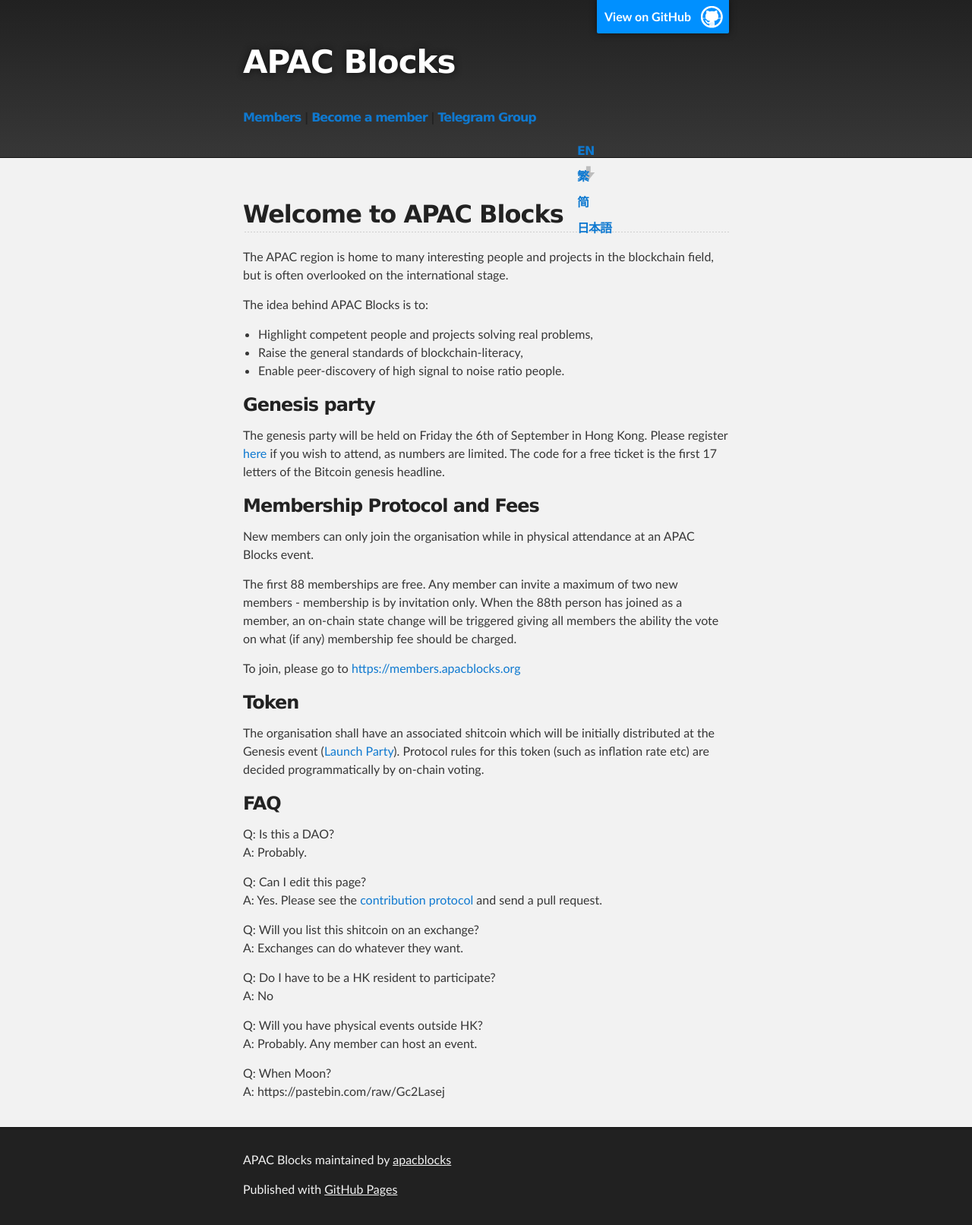
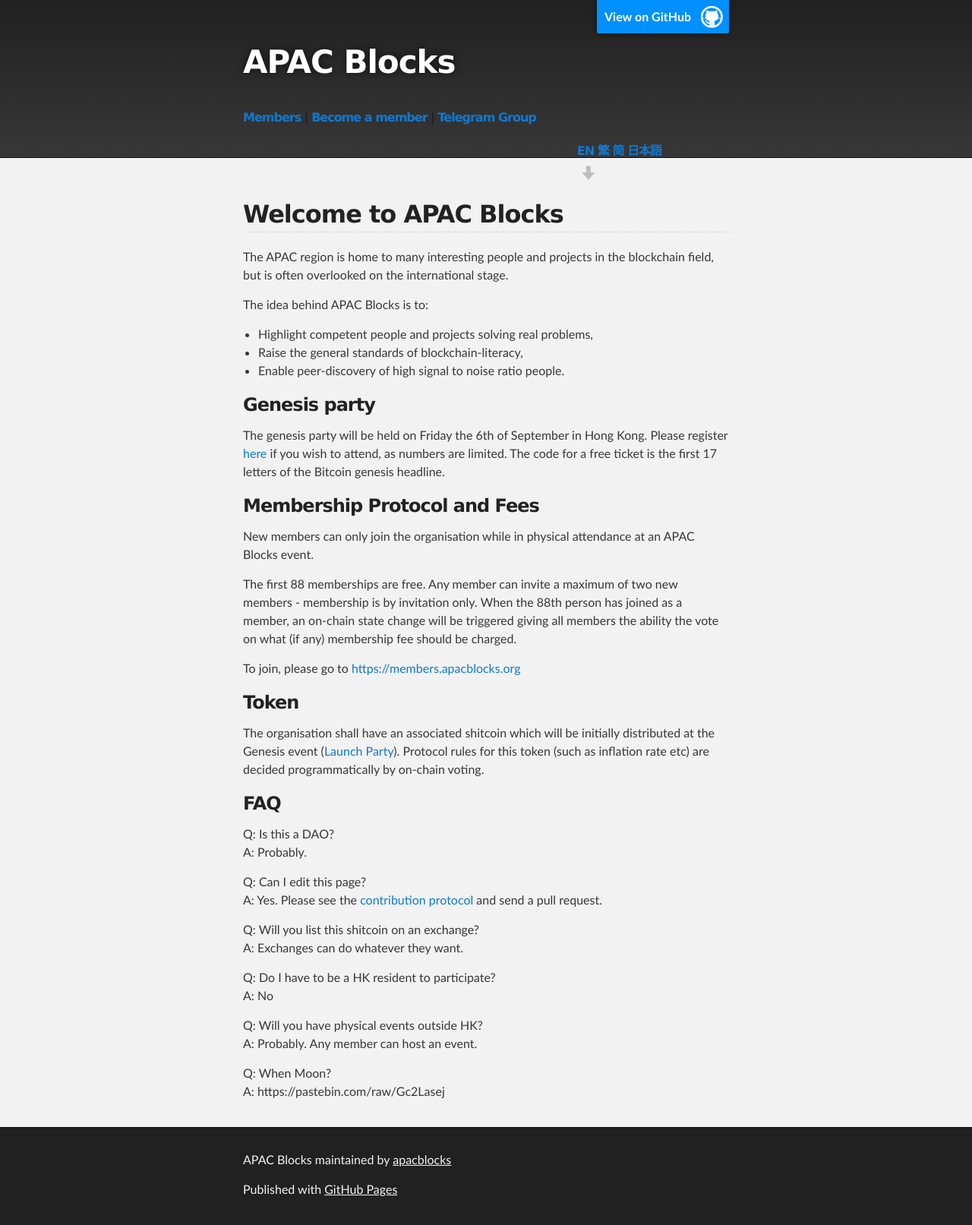
Before and after one commit to apacblocks/apacblocks.org, a Jekyll site: the page built from index.md, in a window 1280 px wide. Shown: the whole page at 76% size. Built offline with Jekyll 4.4.1, drawn with Linux system fonts in a browser that asks for light colours; the repository's description, which GitHub fills in, is left out; our own code applies the rules of GitHub Pages for plain Markdown files.

```diff
--- a/_layouts/default.html
+++ b/_layouts/default.html
@@ -31,10 +31,10 @@
           {% endif %}
           {% if site.show_language %}
             <section id="downloads">
-              <h6><a href="/">EN</a></h6>
-              <h6><a href="cnt">繁</a></h6>
-              <h6><a href="cns">简</a></h6>
-              <h6><a href="jp">日本語</a></h6>
+              <h6><a href="/">EN</a>
+              <a href="cnt">繁</a>
+              <a href="cns">简</a>
+              <a href="jp">日本語</a></h6>
             </section>
           {% endif %}
         </header>
```
